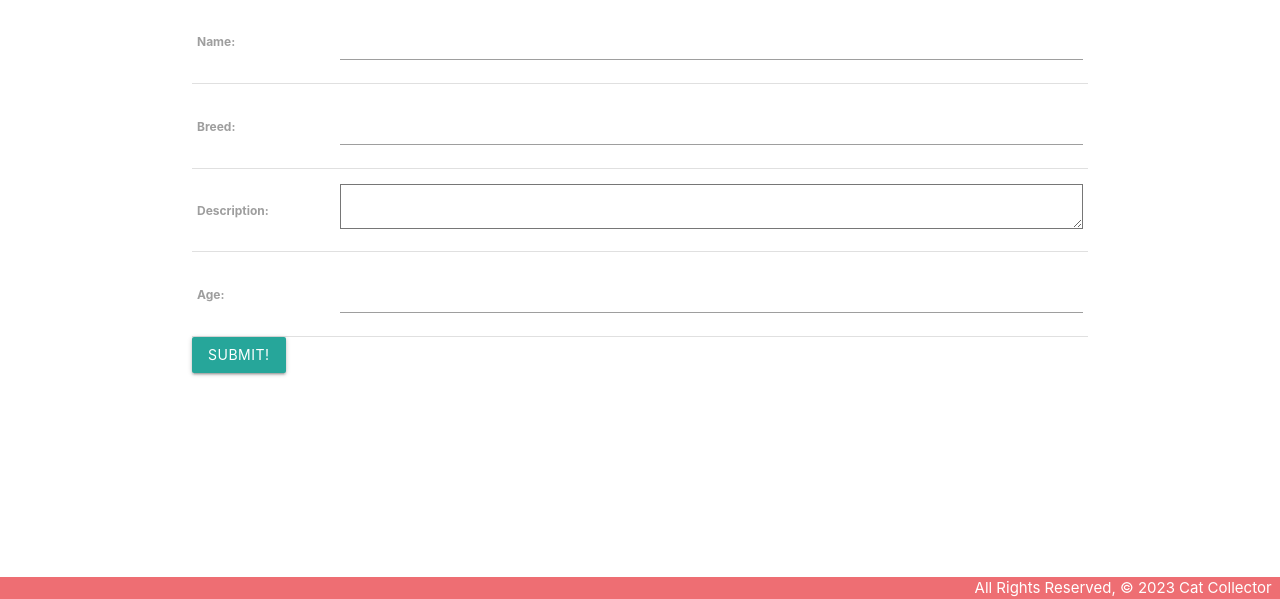
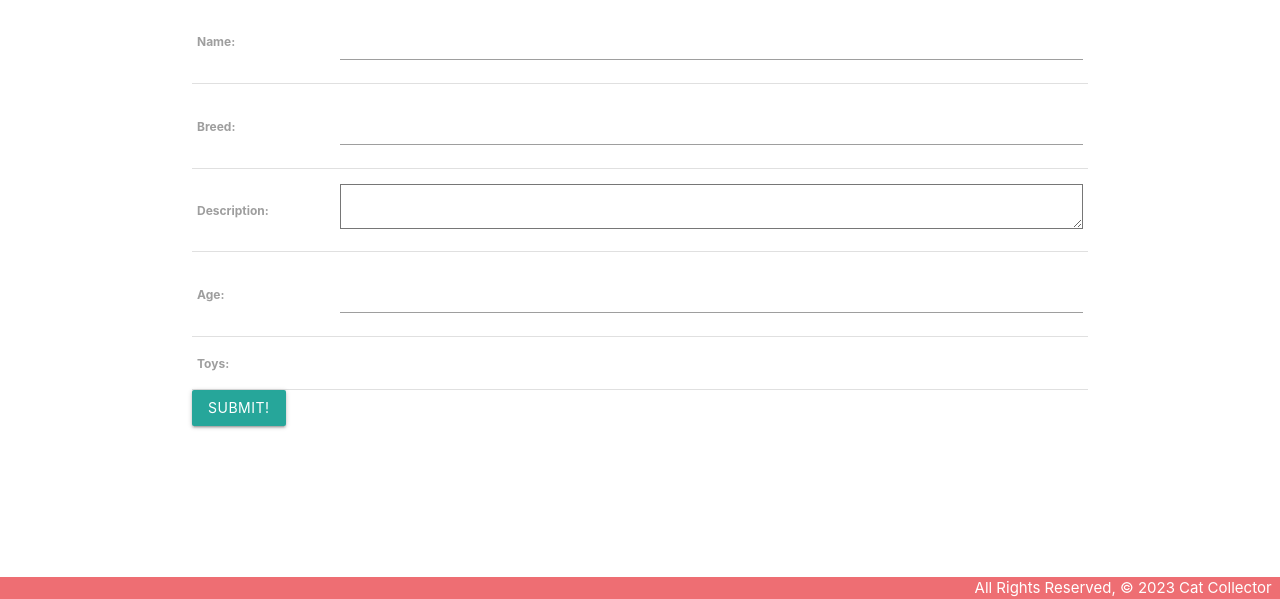
Before and after one commit to tthephas/Cat-Collector, a Django app: page /cats/create/ in a window 1280 px wide. Shown: the part 201-800 px from the top of the page. Run offline with Django 4.2, Linux system fonts and the light colour scheme; data that the repository does not hold is empty.

Commit message:
toy model views built

```diff
--- a/main_app/models.py
+++ b/main_app/models.py
@@ -1,5 +1,6 @@
 from django.db import models
 from django.urls import reverse
+from datetime import date
 
 # Create your models here.
 
@@ -10,13 +11,24 @@
     ('D', 'Dinner')
 )
 # new code above
+class Toy(models.Model):
+    name = models.CharField(max_length=50)
+    color = models.CharField(max_length=20)
 
+    def __str__(self):
+        return f'{self.color} {self.name}'
+    def get_absolute_url(self):
+        return reverse('toys_detail', kwargs={'pk': self.id})
 
 class Cat(models.Model):
     name = models.CharField(max_length=100)
     breed = models.CharField(max_length=100)
     description = models.TextField(max_length=250)
     age = models.IntegerField()
+    toys = models.ManyToManyField(Toy)
+
+    def fed_for_today(self):
+        return self.feeding_set.filter(date=date.today()).count() >= len(MEALS)
 
 # dunder method str
     def __str__(self):
--- a/main_app/templates/cats/detail.html
+++ b/main_app/templates/cats/detail.html
@@ -30,6 +30,12 @@
         {{ feeding_form.as_p }}
         <input type="submit" class="btn" value="Add Feeding">
     </form>
+    <br>
+    {% if cat.fed_for_today %}
+      <div class="card-panel teal-text center-align">{{cat.name}} has been fed all meals for today</div>
+    {% else %}
+      <div class="card-panel red-text center-align">{{cat.name}} might be hungry</div>
+    {% endif %}
 
     <table class="striped">
       <thead>
--- a/main_app/views.py
+++ b/main_app/views.py
@@ -1,7 +1,9 @@
 from django.shortcuts import render, redirect
 from django.views.generic.edit import CreateView, UpdateView, DeleteView
+from django.views.generic import ListView
+from django.views.generic.detail import DetailView
 
-from .models import Cat
+from .models import Cat, Toy
 
 from .forms import FeedingForm
 
@@ -70,3 +72,36 @@
     new_feeding.cat_id = cat_id
     new_feeding.save()
   return redirect('detail', cat_id=cat_id)
+
+# toylist
+class ToyList(ListView):
+  model = Toy
+  template_name = 'toys/index.html'
+
+
+# toydetail
+
+class ToyDetail(DetailView):
+  model = Toy
+  template_name = 'toys/detail.html'
+
+# toycreate
+
+class ToyCreate(CreateView):
+  model = Toy
+  fields = ['name', 'color']
+
+  # define inherited method is_valid does
+  def form_valid(self, form):
+    return super().form_valid(form)
+
+# toyupdate
+
+class ToyUpdate(UpdateView):
+  model = Toy
+  fields = ['name', 'color']
+
+# toydelete
+class ToyDelete(DeleteView):
+  model = Toy
+  success_url = '/toys'
```
Also changed, not shown: main_app/migrations/0003_toy_alter_feeding_options_alter_feeding_date_and_more.py (added).
